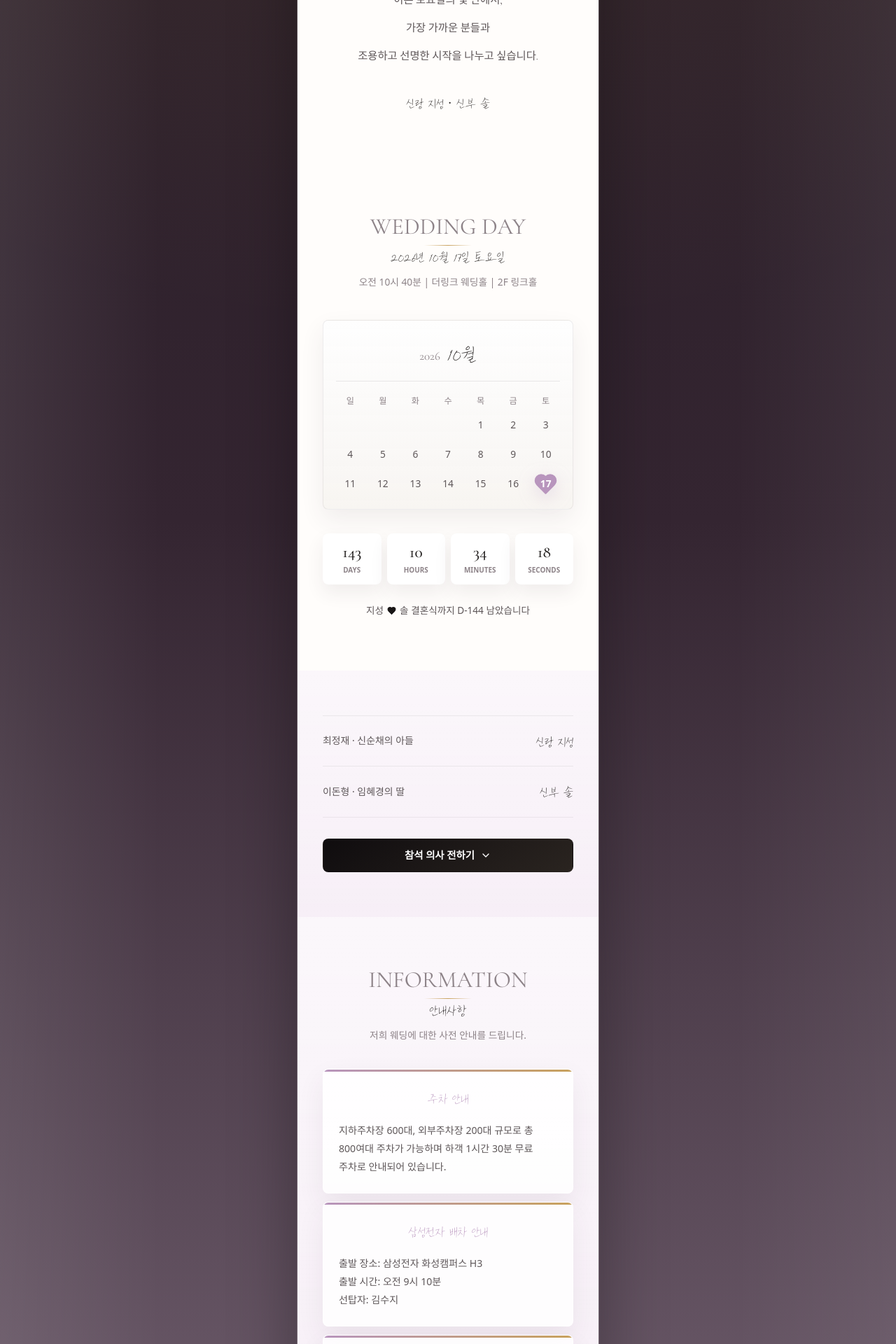
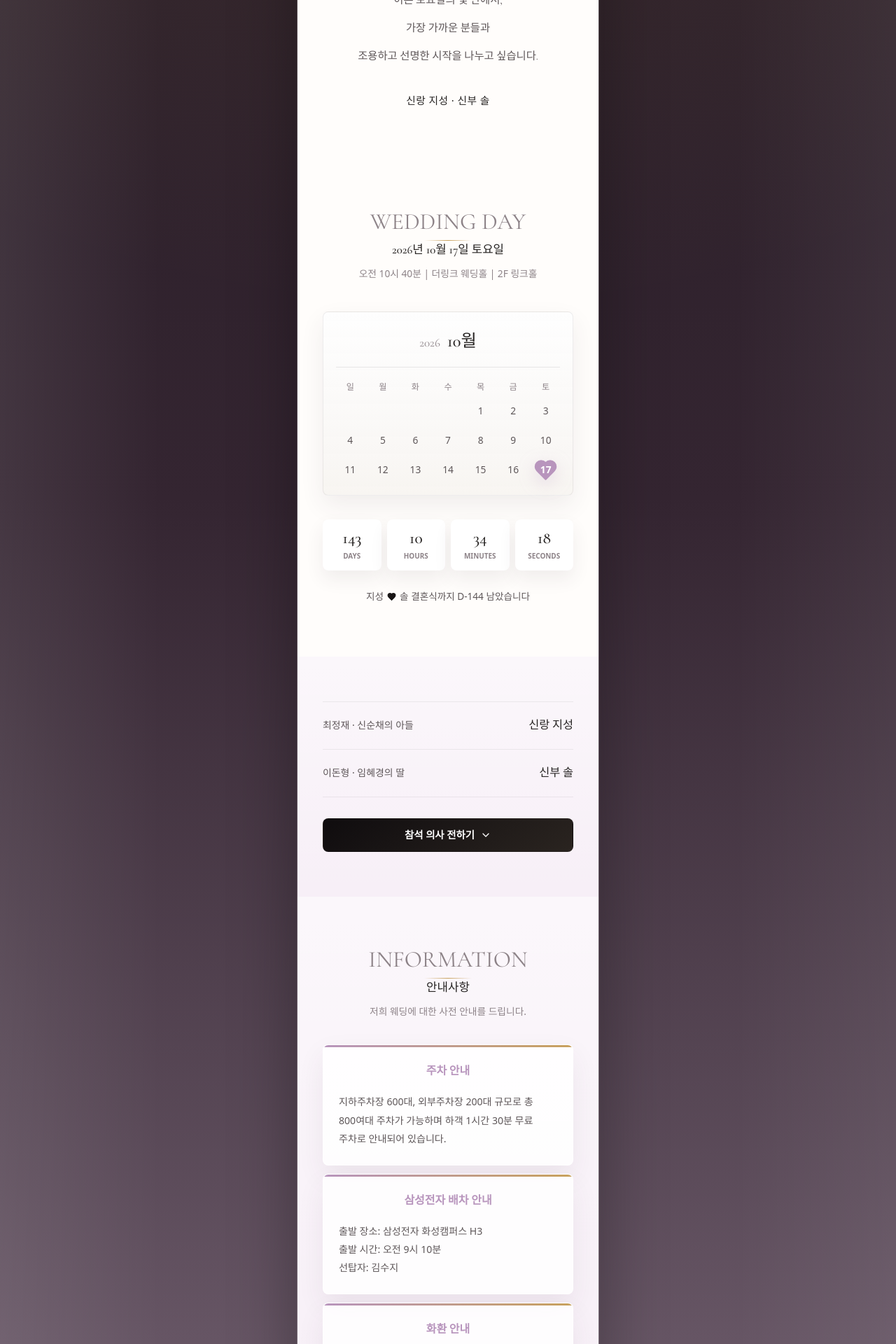
Before and after one commit to jseongchoi/js_and_sol, a React (Vite) app: page / in a window 1280 px wide. Shown: the part 1700-3620 px from the top of the page at 70% size. Built offline with nearby package versions, Linux system fonts and the light colour scheme; a web font is replaced by a local one.

Commit message:
Scope accent font to title moments

```diff
--- a/src/styles.css
+++ b/src/styles.css
@@ -396,10 +396,8 @@ img {
 .couple-sign {
   margin-top: 34px;
   color: var(--ink);
-  font-family: var(--font-hand);
-  font-size: 1.18rem;
-  font-weight: 400;
-  letter-spacing: 0.01em;
+  font-size: 0.92rem;
+  letter-spacing: 0.03em;
 }
 
 .section-head {
@@ -447,8 +445,8 @@ img {
 .rsvp-section h2 {
   margin: 0;
   color: var(--ink);
-  font-family: var(--font-hand);
-  font-size: 1.26rem;
+  font-family: "Noto Serif KR", var(--font-serif);
+  font-size: 1.05rem;
   font-weight: 500;
   line-height: 1.5;
 }
@@ -488,9 +486,8 @@ img {
 }
 
 .calendar-title strong {
-  font-family: var(--font-hand);
-  font-size: 1.82rem;
-  font-weight: 400;
+  font-size: 1.52rem;
+  font-weight: 500;
 }
 
 .calendar-month {
@@ -613,9 +610,9 @@ img {
 }
 
 .family-row b {
-  font-family: var(--font-hand);
-  font-size: 1.2rem;
-  font-weight: 400;
+  font-family: "Noto Serif KR", var(--font-serif);
+  font-size: 1.02rem;
+  font-weight: 500;
 }
 
 .wide-action,
@@ -683,9 +680,9 @@ img {
 .info-card strong {
   display: block;
   color: var(--mauve);
-  font-family: var(--font-hand);
-  font-size: 1.22rem;
-  font-weight: 400;
+  font-family: "Noto Serif KR", var(--font-serif);
+  font-size: 1rem;
+  font-weight: 600;
   text-align: center;
 }
 
@@ -778,9 +775,7 @@ img {
 }
 
 .map-card-head strong {
-  font-family: var(--font-hand);
-  font-size: 1.18rem;
-  font-weight: 400;
+  font-size: 0.96rem;
 }
 
 .map-card-head span {
@@ -932,9 +927,7 @@ img {
   border-radius: 999px;
   background: rgba(255, 255, 255, 0.92);
   color: #26312d;
-  font-family: var(--font-hand);
-  font-size: 0.98rem;
-  font-weight: 400;
+  font-size: 0.78rem;
 }
 
 .naver-open {
@@ -1009,9 +1002,7 @@ img {
 .transport-card strong {
   display: block;
   margin-top: 2px;
-  font-family: var(--font-hand);
-  font-size: 1.14rem;
-  font-weight: 400;
+  font-size: 0.94rem;
 }
 
 .transport-card p {
@@ -1076,9 +1067,7 @@ img {
 }
 
 .account-card strong {
-  font-family: var(--font-hand);
-  font-size: 1.08rem;
-  font-weight: 400;
+  font-size: 0.9rem;
 }
 
 .account-card span {
```
Also changed, not shown: 1 other file (tests, documents, lock files or other folders).
